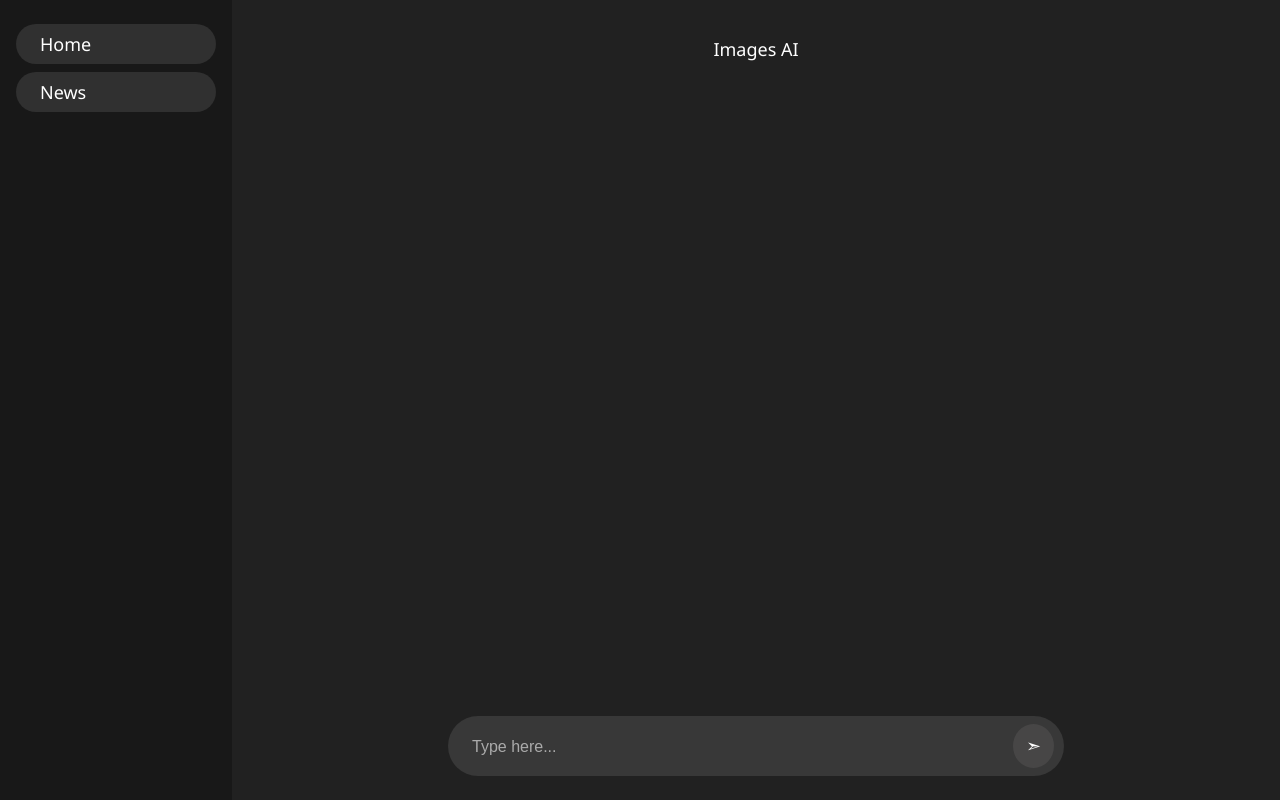
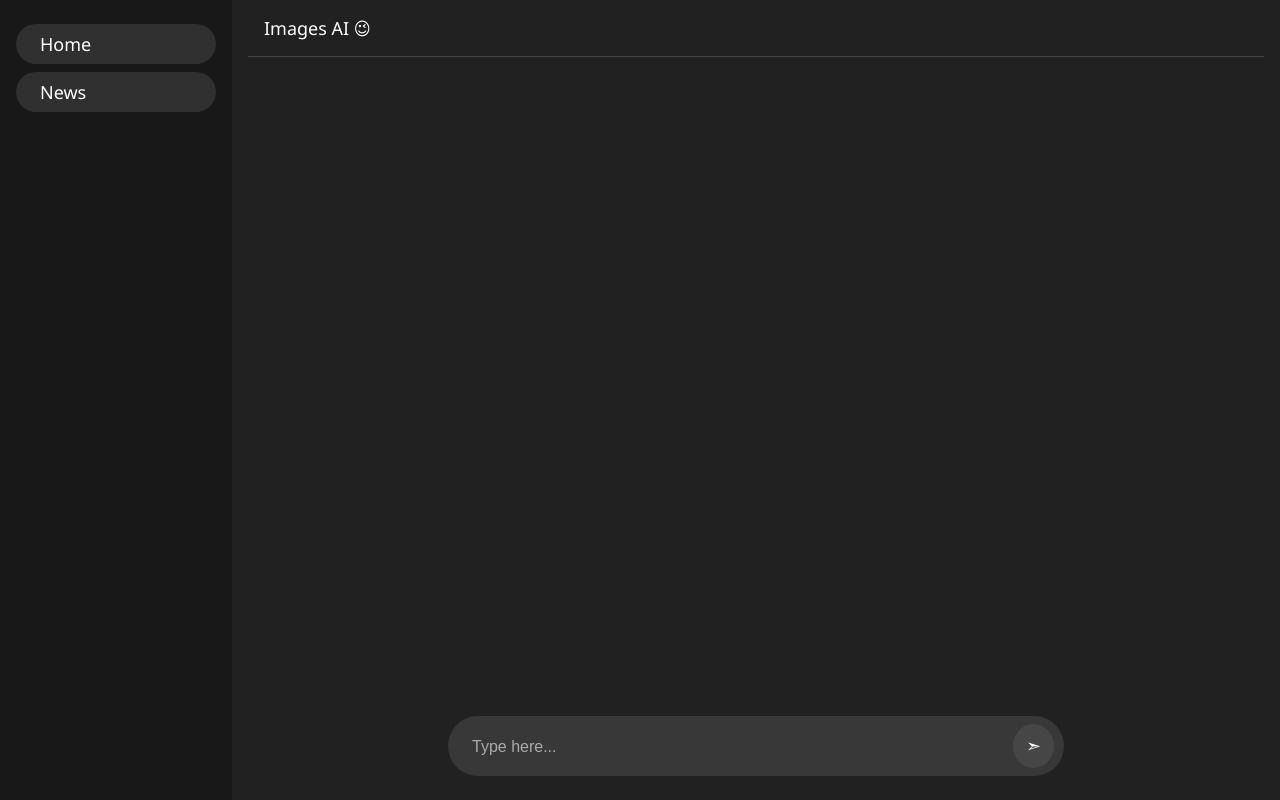
Before and after one commit to shauryachichra5/Images-AI, a FastAPI app: page /chat in a window 1280 px wide. Run offline with FastAPI, Linux system fonts and the light colour scheme.

Commit message:
Add functionalities
> Added enter to send
> Modify heading looks

```diff
--- a/app/static/css/chat.css
+++ b/app/static/css/chat.css
@@ -42,13 +42,13 @@ html, body {
     background-color: #212121;
     color: white;
 }
-.heading {
-    padding: 8px;
-    align-items: center;
-    justify-content: center;
-    height: 50px;
-    display: flex;
-}
+ .heading {
+    padding-left: 16px;
+    align-items: left;
+    border-bottom: 1px solid #444;
+    padding-bottom: 16px;
+    margin-bottom: 12px;
+ }
 .chat_content {
     flex: 1;
     padding: 16px;
--- a/app/static/js/chat.js
+++ b/app/static/js/chat.js
@@ -2,7 +2,7 @@ const chatContent = document.getElementById("chat_content");
 const chatInput = document.getElementById("chat_input");
 const sendBtn = document.getElementById("send_btn");
 
-sendBtn.addEventListener("click", async () => {
+async function sendMessage() {
     const msg = chatInput.value.trim();
     if (msg === "") return;
 
@@ -31,4 +31,13 @@ sendBtn.addEventListener("click", async () => {
     chatContent.appendChild(botMsg);
     chatContent.scrollTop = chatContent.scrollHeight;
 
+};
+
+sendBtn.addEventListener("click", sendMessage);
+
+chatInput.addEventListener("keydown", (e) => {
+    if (e.key=="Enter") {
+        e.preventDefault();
+        sendMessage();
+    }
 });
--- a/app/templates/chat.html
+++ b/app/templates/chat.html
@@ -14,7 +14,8 @@
         </div>
         <div class="chat">
             <div class="heading">
-                Images AI
+                Images AI 😉
+                <!-- <hr class="heading_line"> -->
             </div>
             <div class="chat_content" id="chat_content">
             </div>
```
